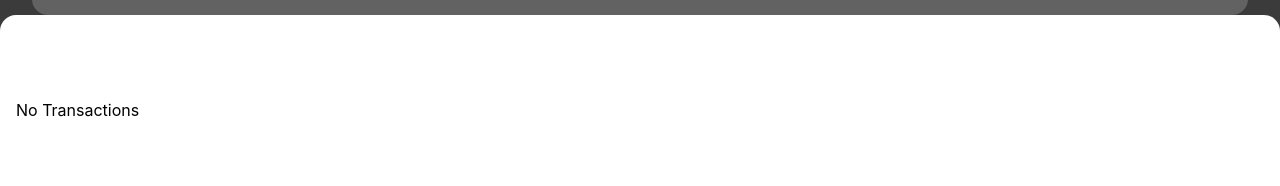
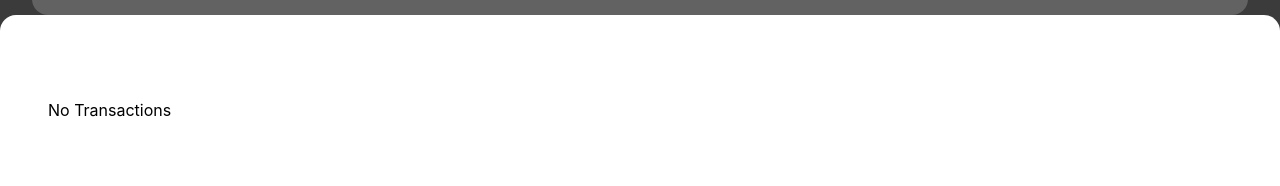
Before and after one commit to Srividhyais/xpencetracker, a React (Create React App) app: page / in a window 1280 px wide. Shown: the part 291-477 px from the top of the page. Built offline with nearby package versions, Linux system fonts and the light colour scheme.

Commit message:
renamed the class

```diff
--- a/src/App.css
+++ b/src/App.css
@@ -131,16 +131,16 @@
   border-radius: 0.8rem;
   width: 1rem;
 }
-/**
-.transactions {
+
+.transaction {
   background: "white";
   display: "flex";
   flex-direction: "column";
   gap: "1rem"
 }
-  **/
 
-.transactions {
+
+.transactionsTab {
   display: "flex";
   flex-direction: "column";
   margin: "0rem 2rem";
@@ -177,16 +177,15 @@
     justify-content: center;
     align-items: center;
   }
-/**
-  .transactions {
+
+  .transaction {
     display: flex;
     gap: 4rem;
     margin: 0rem 2rem;
     position: relative;
   }
-    **/
 
-  .transactions {
+  .transactionsTab {
     background: white;
     display: flex;
     flex-direction: column;
@@ -264,7 +263,7 @@
     left: 0;
   }
 
-  .transactions {
+  .transactionsTab {
     display: flex;
     flex-direction: column;
     gap: 4rem;
@@ -344,7 +343,7 @@
   /**}
   **/
 
-  .transactions{
+  .transactionsTab{
     display: flex;
     flex-direction: column;
     gap: 2rem;
--- a/src/tracker.jsx
+++ b/src/tracker.jsx
@@ -368,7 +368,7 @@ export default function Tracker() {
             </div>
 
 
-            <div className='transactions'>
+            <div className='transactionsTab'>
 
                 <div className='transactionTabDiv1'>
                     <h2 className='transactionHeader' style={{
@@ -376,7 +376,7 @@ export default function Tracker() {
                         position: 'relative',
                         left: '0rem', color: "white"
                     }}>Recent Transactions</h2>
-                    <div>
+                    <div className='transaction'>
                         {
                             expenseList.length === 0 ? (
                                 <div style={{ backgroundColor: "white", padding: "1rem" }}>
```
